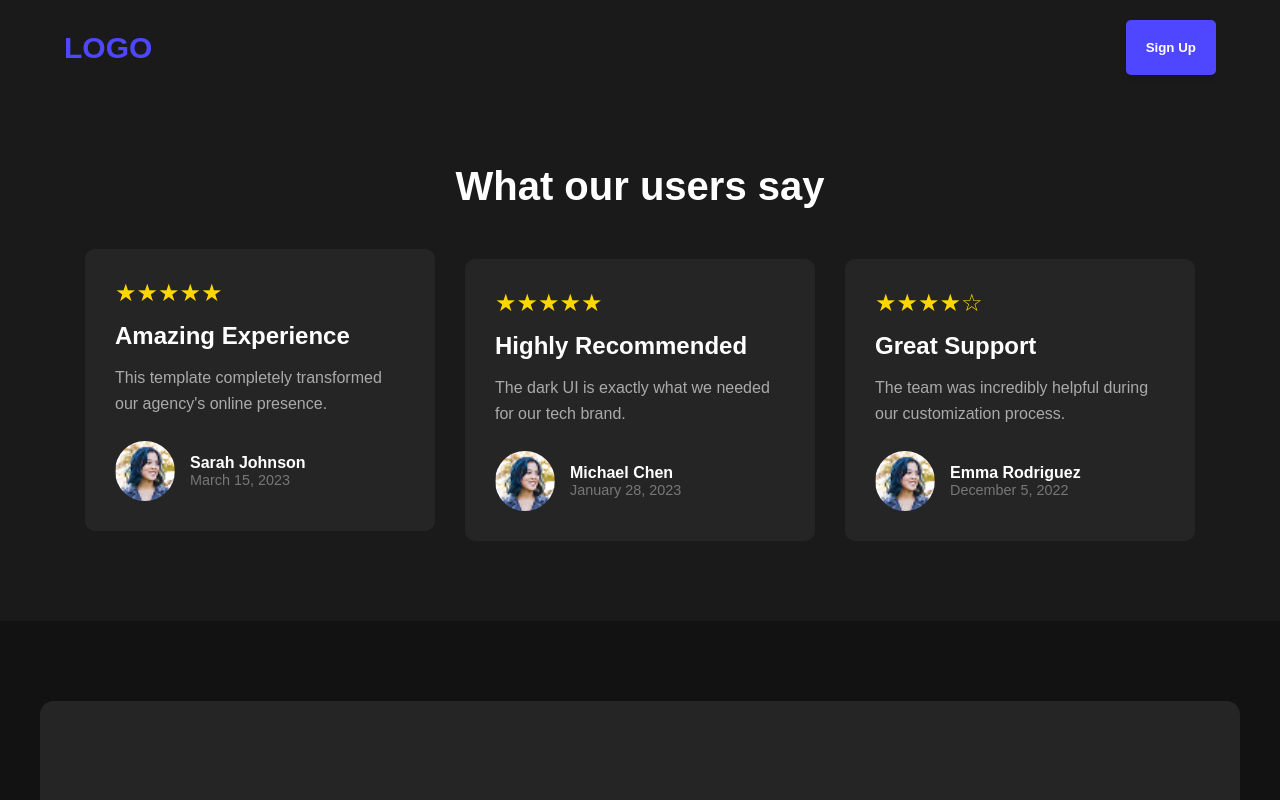
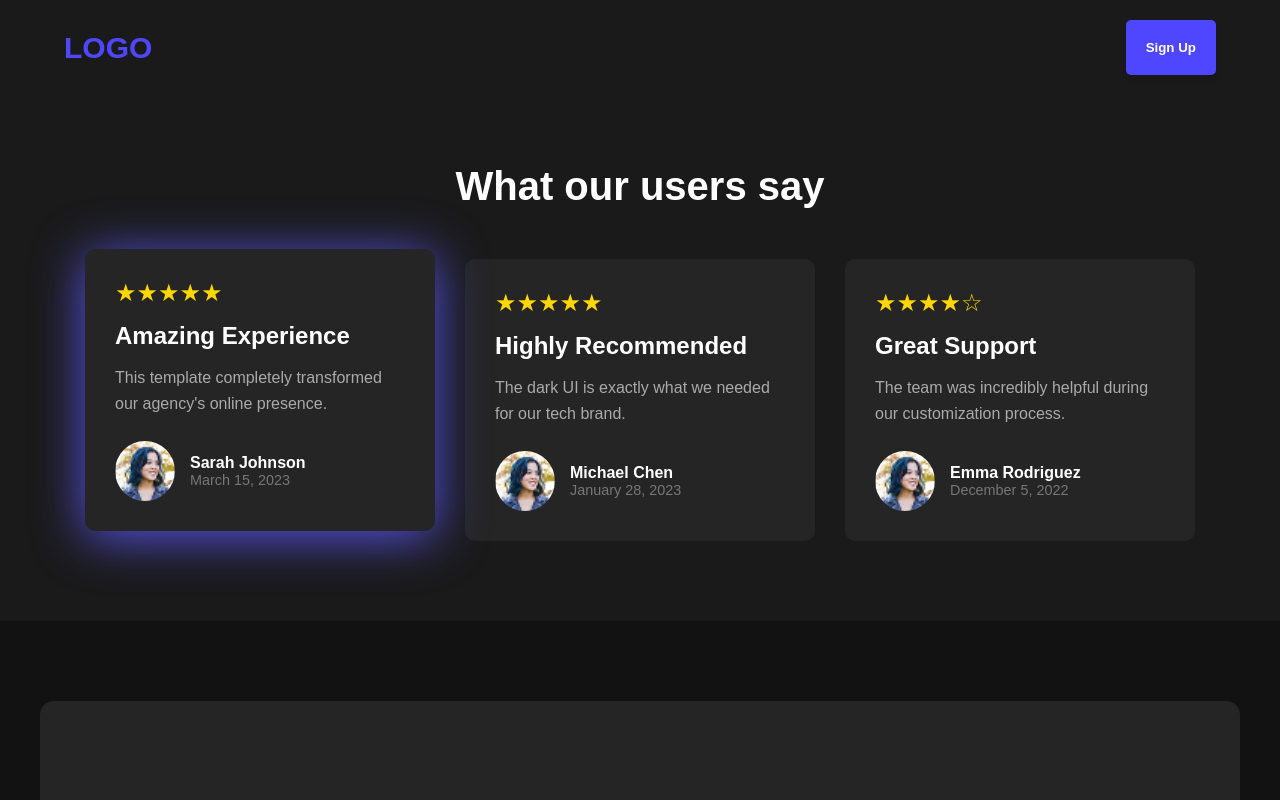
Before and after one commit to Nigi2226/Assignment-01, a plain HTML site: page index.html in a window 1280 px wide. In both pictures the pointer is over the element 260 px from the left and 2062 px from the top of the page. Shown: the part 1662-2462 px from the top of the page. Drawn offline with Linux system fonts and the light colour scheme.

Commit message:
added card effect

```diff
--- a/style.css
+++ b/style.css
@@ -219,6 +219,7 @@ body {
 
 .testimonial-card:hover {
     transform: translateY(-10px);
+    box-shadow: 0px 6px 50px 0px #5853e8;
 }
 
 .stars {
```
